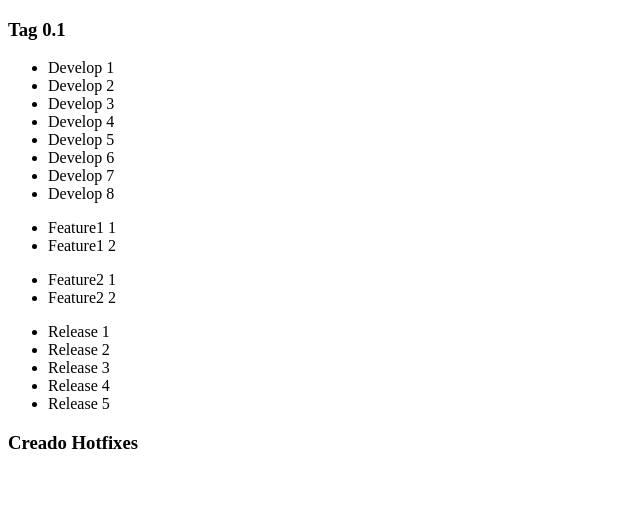
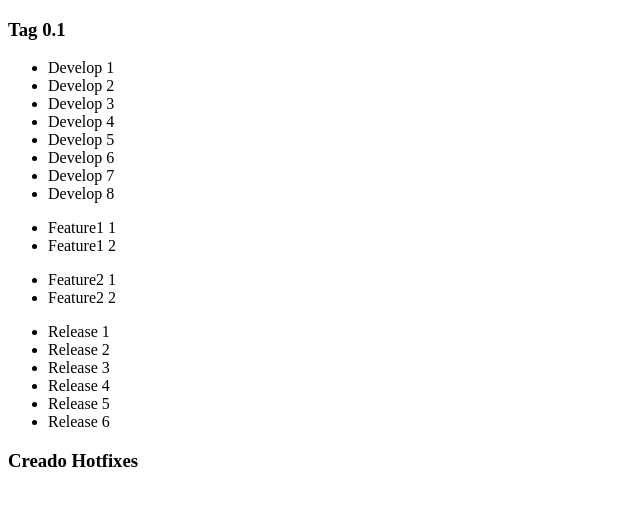
Before and after one commit to MarcosFlox/Git_GitHub-MarcosFlox, a plain HTML site: page index.html in a window 1280 px wide. Shown: the whole page, without its empty margins (0-640 px from the left). Drawn offline with Linux system fonts and the light colour scheme.

Commit message:
Creado C6 Rel

```diff
--- a/index.html
+++ b/index.html
@@ -32,6 +32,7 @@
         <li>Release 3</li>
         <li>Release 4</li>
         <li>Release 5</li>
+        <li>Release 6</li>
     </ul>
     <h3>Creado Hotfixes</h3>
 </body>
```
